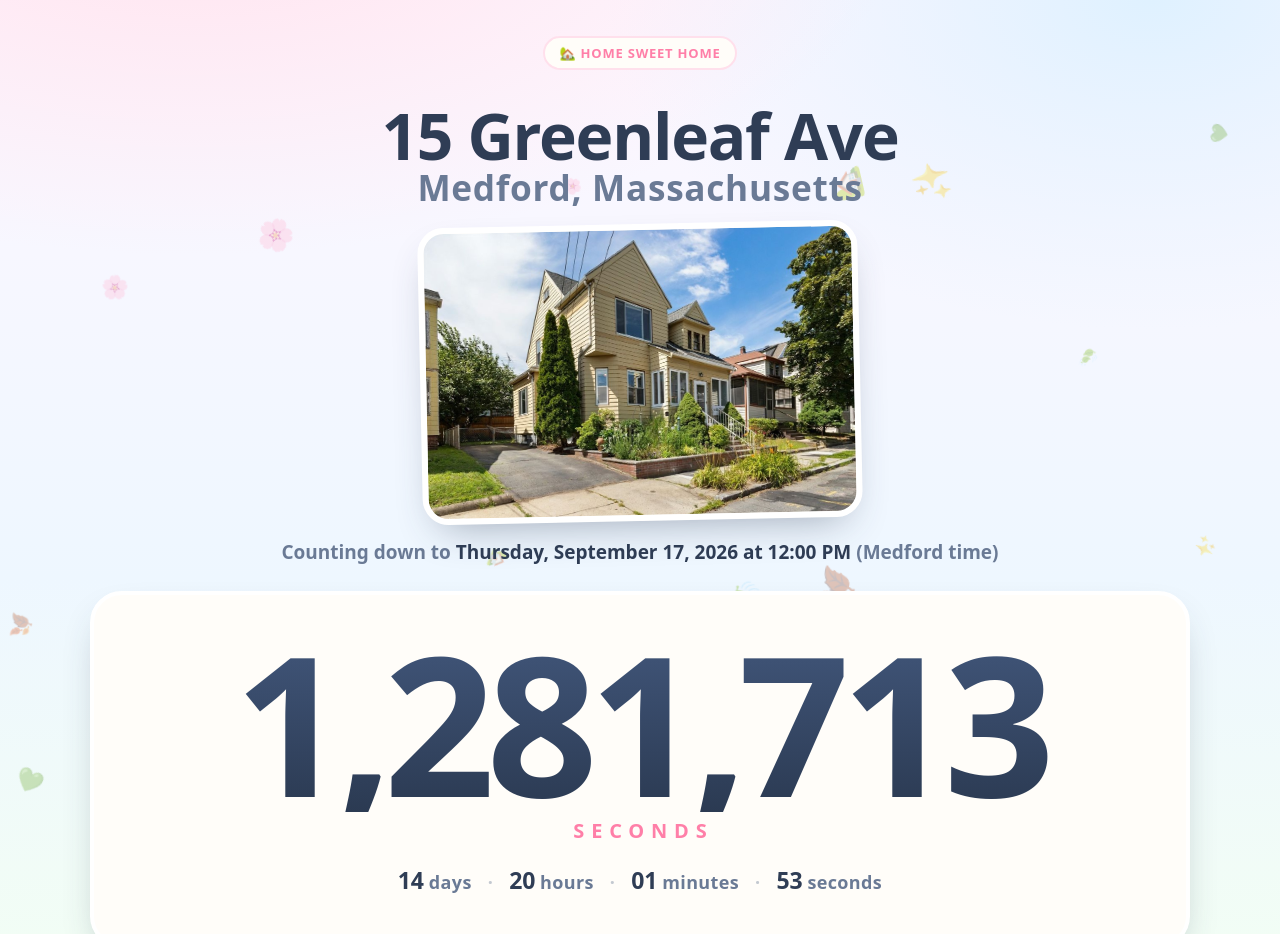
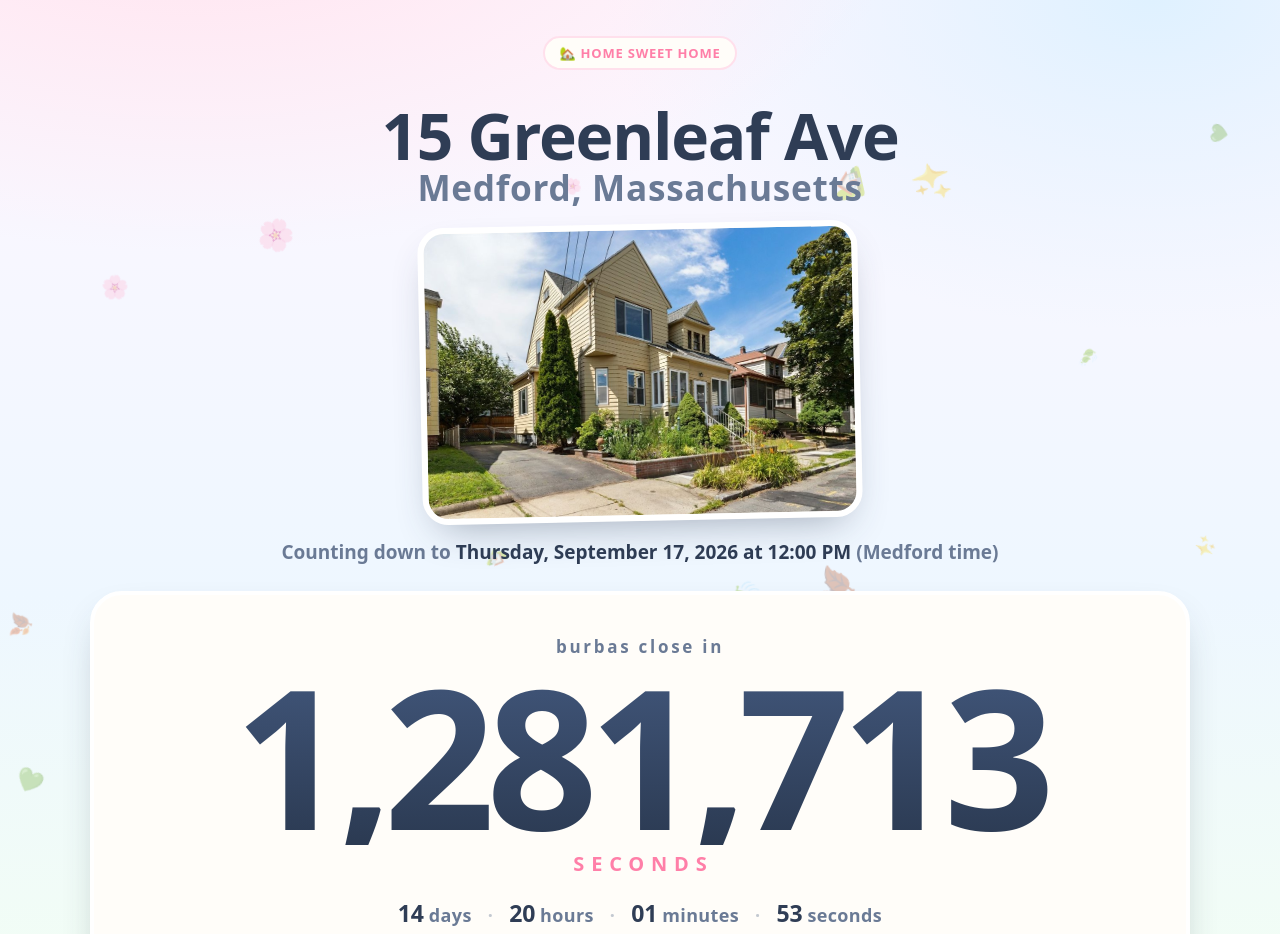
Before and after one commit to ssalbdivad/greenleaf-countdown, a plain HTML site: page index.html in a window 1280 px wide. Shown: the top 934 px of the page. Drawn offline with Linux system fonts and the light colour scheme.

Commit message:
Add a small caption above the seconds countdown
Co-Authored-By: Claude Opus 5 (1M context) <noreply@anthropic.com>
Claude-Session: https://claude.ai/code/session_01LiDyPFh4gbLHVHbiohZiL4

```diff
--- a/index.html
+++ b/index.html
@@ -86,6 +86,12 @@
     background:linear-gradient(90deg,var(--accent),var(--gold),var(--accent-2),#5ea9e6);
     opacity:.6;
   }
+  .caption{
+    display:block; margin-bottom:clamp(4px,1vw,10px);
+    font-weight:800; letter-spacing:.16em; text-transform:lowercase;
+    font-size:clamp(11px,2vw,17px); color:var(--ink-soft);
+  }
+
   .num{
     display:block; font-variant-numeric:tabular-nums; font-weight:900;
     font-size:clamp(46px,15.5vw,190px); line-height:.92; letter-spacing:-.045em;
@@ -176,6 +182,7 @@
 
   <div class="clock" id="clock">
     <div class="bigwrap">
+      <span class="caption">burbas close in</span>
       <span class="num" id="secs">&mdash;</span>
       <span class="seclabel">seconds</span>
       <p class="parts">
```
Also changed, not shown: desktop.png (added), mobile.png (added).
